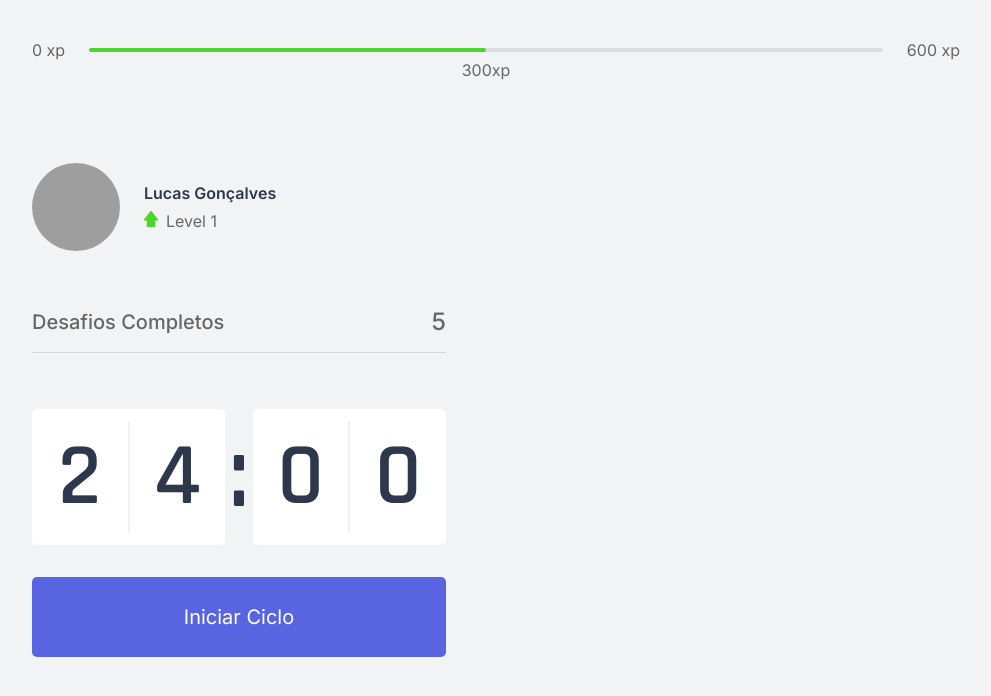
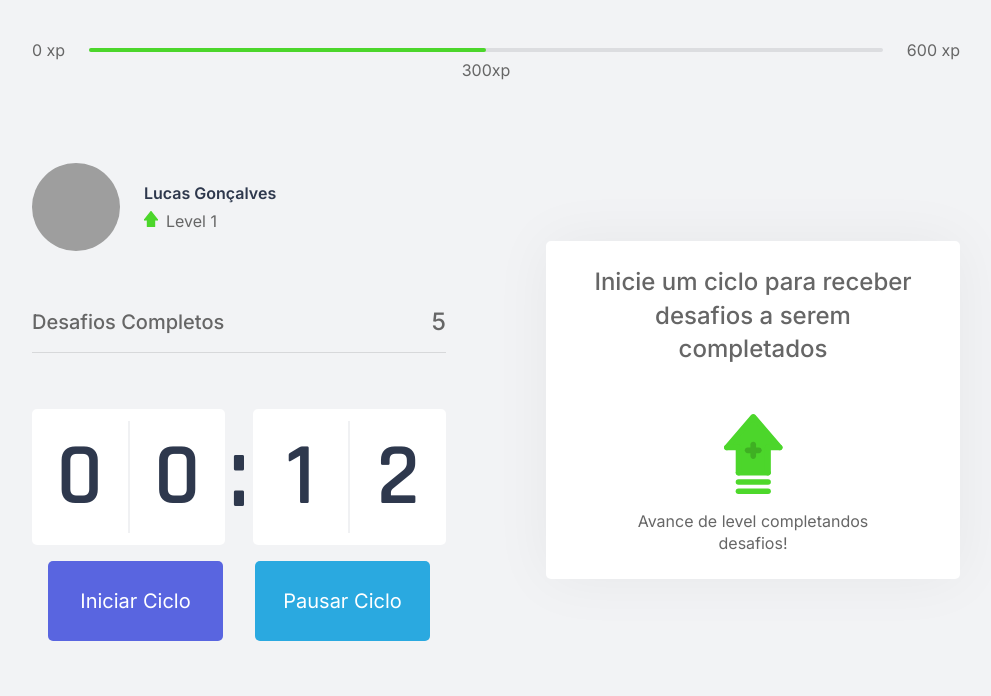
Before and after one commit to L-Goncalves/NLW-MoveIt-NXJS, a Next.js app: page / in a window 1280 px wide. Shown: the top 696 px of the page, without its empty margins (144-1135 px from the left). Built offline with nearby package versions, Linux system fonts and the light colour scheme; grey boxes are pictures that could not be loaded.

Commit message:
Adding challengebox styles

```diff
--- /dev/null
+++ b/src/components/ChallengeBox.tsx
@@ -0,0 +1,17 @@
+import styles from '../styles/components/ChallengeBox.module.css'
+export function ChallengeBox(){
+    return(
+        <div className={styles.challengeBoxContainer}>
+            <div className={styles.challengeBoxNotActive}>
+                <strong>Inicie um ciclo
+                para receber desafios a
+                serem completados
+                </strong>
+                <p>
+                     <img src='icons/level-up.svg'/>
+                     Avance de level completandos desafios!
+                </p>
+                </div>
+        </div>
+    )
+}
--- a/src/components/Countdown.tsx
+++ b/src/components/Countdown.tsx
@@ -1,9 +1,13 @@
 import styles from '../styles/components/Countdown.module.css'
 import { useState, useEffect } from 'react'
+
+
+let countdownTimeout: NodeJS.Timeout;
 export function CountDown(){
 
-    const [time, setTime] =  useState(24 * 60);
+    const [time, setTime] =  useState(0.2 * 60);
     const [active, setActive] = useState(false);
+    const [hasFinished, setHasFinished] = useState(false)
 
     const minutes =  Math.floor(time / 60);
     const seconds = time % 60
@@ -17,11 +21,28 @@ export function CountDown(){
 
     }
 
+    function stopCountdown(){
+        clearTimeout(countdownTimeout)
+        setActive(false);
+    }
+
+    function resetCountdown(){
+        clearTimeout(countdownTimeout)
+        setActive(false);
+        setTime(0.2 * 60)
+    }
+
     useEffect(() => {
         if(active && time > 0){
-            setTimeout(() => {
+            countdownTimeout = setTimeout(() => {
                 setTime(time -1)
             }, 1000 )
+        }
+        else if(active && time === 0){
+            console.log('finalizou')
+            setHasFinished(true)
+            setActive(false)
+
         }
 
     }, [active, time] )
@@ -43,9 +64,60 @@ export function CountDown(){
 
 
         </div>
-        <button type="button" onClick={startCountdown} className={styles.countdownButton}>
-          Iniciar Ciclo
-      </button>
+
+
+        <div className={styles.buttonContainer}>
+
+            {hasFinished?
+            (<button
+                disabled
+                className={styles.countdownButton}>
+                    Ciclo Encerrado
+            </button>)
+            :(
+                <>
+                {active?
+                (
+                <>
+                <button type="button" onClick={resetCountdown} className={`${styles.countdownButton} ${styles.countdownButtonQuit}` }>
+                Sair do Ciclo
+                </button>
+
+                <button type="button" onClick={stopCountdown} className={`${styles.countdownButton} ${styles.countdownButtonPause}` } >
+                Pausar Ciclo
+                </button>
+
+
+                </>
+                )
+                :(
+                <>
+                <button type="button" onClick={startCountdown} className={styles.countdownButton}>
+                Iniciar Ciclo
+                </button>
+
+                <button type="button" onClick={stopCountdown} className={`${styles.countdownButton} ${styles.countdownButtonPause}` } >
+                Pausar Ciclo
+                </button>
+
+                </>
+                )
+
+                }
+                </>
+                )}
+
+
+
+
+
+
+        </div>
+
+
+
+
+
        </>
     )
 }
--- a/src/pages/index.tsx
+++ b/src/pages/index.tsx
@@ -2,6 +2,7 @@ import { CompletedChallenges } from "../components/CompletedChallenges"
 import { CountDown } from "../components/Countdown"
 import { ExperienceBar } from "../components/ExperienceBar"
 import { Profile } from "../components/Profile"
+import {ChallengeBox} from '../components/ChallengeBox'
 import Head from 'next/head'
 
 import styles from '../styles/pages/Home.module.css'
@@ -22,7 +23,9 @@ export default function Home() {
           <CompletedChallenges/>
           <CountDown/>
         </div>
-        <div></div>
+        <div>
+          <ChallengeBox/>
+        </div>
       </section>
     </div>
   )
--- /dev/null
+++ b/src/styles/components/ChallengeBox.module.css
@@ -0,0 +1,39 @@
+.challengeBoxContainer{
+    height: 100%;
+    background: var(--white);
+    border-radius: 5px;
+    box-shadow: 0 0 60px rgba(0,0,0,0.05);
+    padding: 1.5rem 2rem;
+
+    display: flex;
+    flex-direction: column;
+    align-items: center;
+    justify-content: center;
+    text-align: center;
+}
+
+.challengeBoxNotActive{
+    display: flex;
+    flex-direction: column;
+    align-items: center;
+}
+
+.challengeBoxNotActive strong{
+    font-size: 1.5rem;
+    font-weight: 500;
+    line-height: 1.4;
+}
+
+
+.challengeBoxNotActive p{
+    display: flex;
+    flex-direction: column;
+    align-items: center;
+    line-height: 1.4;
+    max-width: 70%;
+    margin-top: 3rem;
+}
+
+.challengeBoxNotActive p img{
+    margin-bottom: 1rem;
+}
--- a/src/styles/components/Countdown.module.css
+++ b/src/styles/components/Countdown.module.css
@@ -56,3 +56,42 @@
 .countdownButton:hover{
     background: var(--blue-dark);
 }
+
+.countdownButtonPause{
+    background: var(--blue-twitter);
+    color: var(--white);
+}
+
+.countdownButtonPause:hover{
+    background: var(--white);
+    color: var(--blue-twitter);
+}
+
+.countdownButtonQuit{
+    background: var(--red);
+    color: var(--white);
+}
+
+
+.countdownButtonQuit:hover{
+    background: var(--white);
+    color: var(--red);
+}
+.buttonContainer{
+    flex: 1;
+    display: flex;
+
+
+}
+
+.buttonContainer > button{
+    margin: 1rem;
+    border-radius: 5px;
+    flex: 1;
+}
+
+.countdownButton:disabled{
+    background-color: var(--white);
+    color: var(--red);
+    cursor: not-allowed;
+}
```
